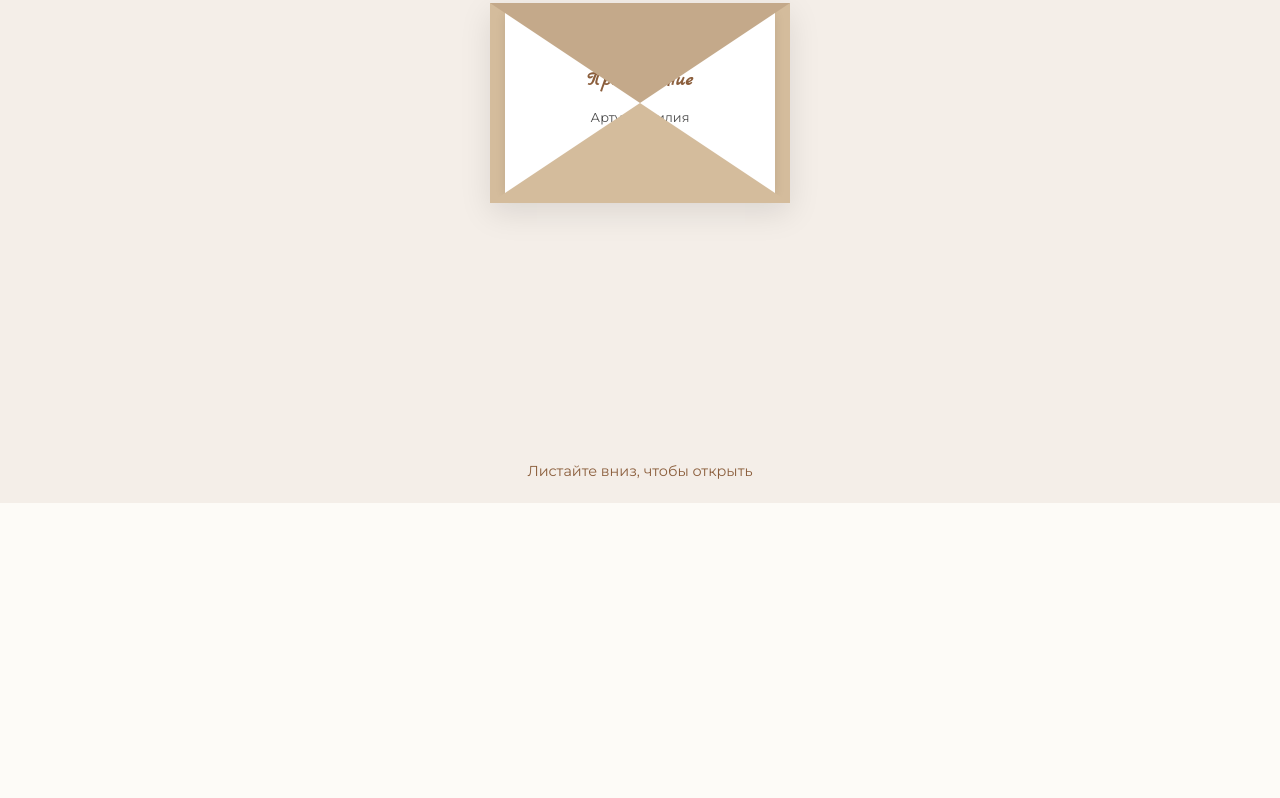
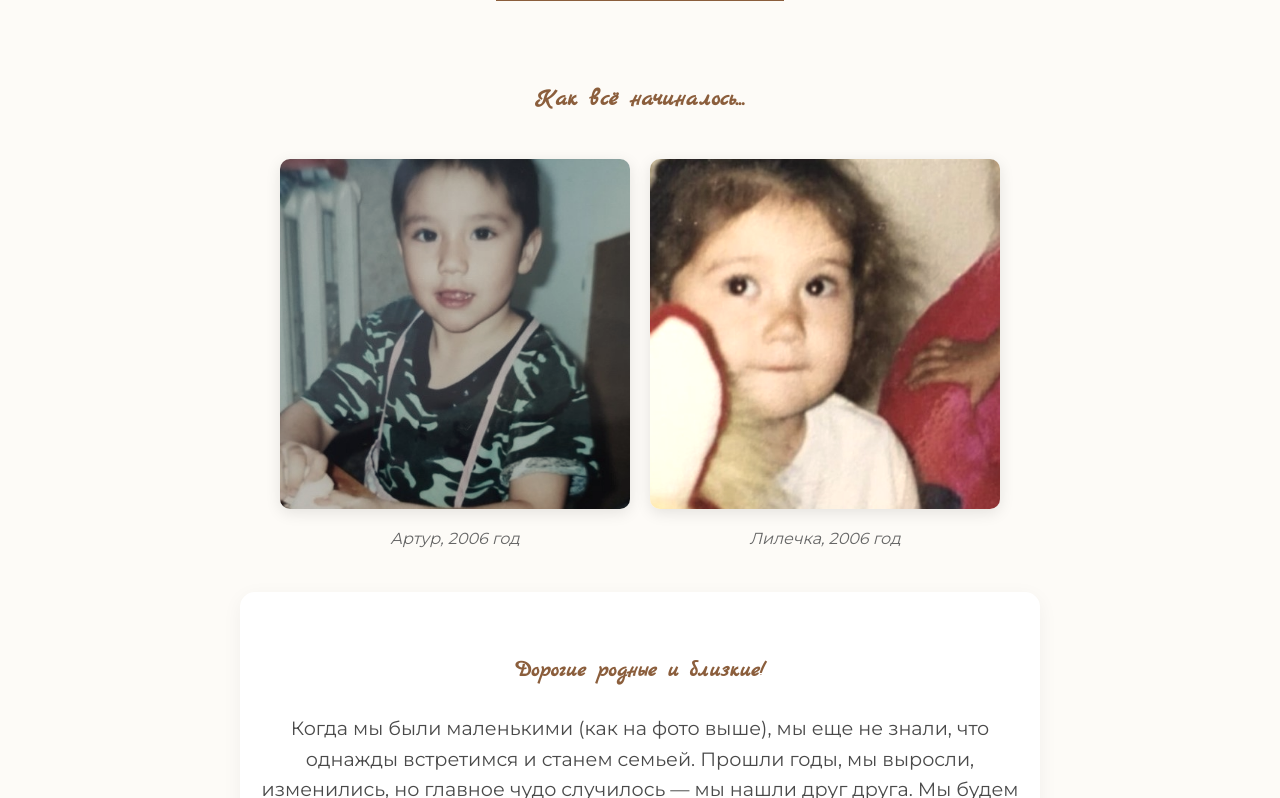
Before and after one commit to Zinatullin76/site, a plain HTML site: page index.html in a window 1280 px wide. Shown: the part 297-1095 px from the top of the page. Drawn offline with nearby package versions, Linux system fonts and the light colour scheme.

Commit message:
Update index.html

```diff
--- a/index.html
+++ b/index.html
@@ -17,7 +17,7 @@
             padding: 0;
             line-height: 1.6;
             text-align: center;
-            overflow-x: hidden;
+            overflow-x: hidden; /* Скрываем полосу прокрутки при вылете анимации */
         }
 
         h1, h2, h3 {
@@ -25,107 +25,20 @@
             color: #8b5e3c;
         }
 
-        /* --- СТИЛИ КОНВЕРТА --- */
-        .envelope-section {
-            height: 100vh;
-            display: flex;
-            justify-content: center;
-            align-items: center;
-            background-color: #f4eee8;
-            perspective: 1000px;
-        }
-
-        .envelope-wrapper {
-            position: relative;
-            width: 300px;
-            height: 200px;
-            background-color: #d4bc9c;
-            box-shadow: 0 10px 30px rgba(0,0,0,0.1);
-        }
-
-        /* Клапан конверта */
-        .envelope-top {
-            position: absolute;
-            top: 0;
-            left: 0;
-            width: 0;
-            height: 0;
-            border-left: 150px solid transparent;
-            border-right: 150px solid transparent;
-            border-top: 100px solid #c4a98a;
-            transform-origin: top;
-            transition: transform 1s ease;
-            z-index: 3;
-        }
-
-        /* Тело конверта (нижняя часть) */
-        .envelope-bottom {
-            position: absolute;
-            bottom: 0;
-            left: 0;
-            width: 0;
-            height: 0;
-            border-left: 150px solid transparent;
-            border-right: 150px solid transparent;
-            border-bottom: 100px solid #d4bc9c;
-            z-index: 4;
-        }
-
-        /* Листок с именами внутри */
-        .letter {
-            position: absolute;
-            bottom: 10px;
-            left: 5%;
-            width: 90%;
-            height: 180px;
-            background: white;
-            transition: transform 1s ease;
-            z-index: 2;
-            display: flex;
-            flex-direction: column;
-            justify-content: center;
-            align-items: center;
-            box-shadow: 0 2px 10px rgba(0,0,0,0.1);
-        }
-
-        /* Анимация при скролле */
-        .opened .envelope-top {
-            transform: rotateX(180deg);
-            z-index: 1;
-        }
-        .opened .letter {
-            transform: translateY(-100px);
-        }
-
-        .scroll-hint {
-            position: absolute;
-            bottom: 20px;
-            font-size: 0.9rem;
-            color: #8b5e3c;
-            animation: bounce 2s infinite;
-        }
-
-        @keyframes bounce {
-            0%, 20%, 50%, 80%, 100% {transform: translateY(0);}
-            40% {transform: translateY(-10px);}
-            60% {transform: translateY(-5px);}
-        }
-        /* --- КОНЕЦ СТИЛЕЙ КОНВЕРТА --- */
-
         .container {
             max-width: 800px;
             margin: 0 auto;
             padding: 20px;
-            opacity: 0; /* Прячем основной контент до открытия */
-            transition: opacity 1.5s ease;
         }
 
-        .show-content {
-            opacity: 1;
+        header {
+            padding: 60px 20px;
         }
 
-        header { padding: 60px 20px; }
-        header h1 { font-size: 3.5rem; margin-bottom: 10px; }
+        header h1 {
+            font-size: 3.5rem;
+            margin-bottom: 10px;
+        }
 
         .date {
             font-size: 1.5rem;
@@ -150,10 +63,13 @@
             flex: 1;
             min-width: 250px;
             max-width: 350px;
-            transition: transform 0.3s ease;
+            transition: transform 0.3s ease; /* Добавили плавность при наведении */
         }
 
-        .photo-card:hover { transform: scale(1.03); }
+        /* Эффект увеличения при наведении мышки */
+        .photo-card:hover {
+            transform: scale(1.03);
+        }
 
         .photo-card img {
             width: 100%;
@@ -162,10 +78,23 @@
             box-shadow: 0 4px 15px rgba(0,0,0,0.1);
         }
 
-        .sepia-effect { height: 350px; filter: sepia(0.3); }
-        .modern-effect { height: 500px; filter: none; }
+        /* Стиль для детских фото (с сепией) */
+        .sepia-effect {
+            height: 350px;
+            filter: sepia(0.3);
+        }
 
-        .caption { margin-top: 10px; font-style: italic; color: #666; }
+        /* Стиль для современных фото (без сепии, пониже) */
+        .modern-effect {
+            height: 500px;
+            filter: none;
+        }
+
+        .caption {
+            margin-top: 10px;
+            font-style: italic;
+            color: #666;
+        }
 
         .invitation-text {
             padding: 40px 20px;
@@ -206,29 +135,20 @@
             margin-top: 20px;
         }
 
-        button:hover { background-color: #6d462b; }
+        button:hover {
+            background-color: #6d462b;
+        }
 
         @media (max-width: 600px) {
             header h1 { font-size: 2.5rem; }
             .childhood-section { flex-direction: column; align-items: center; }
+            .rsvp-form { padding: 20px; }
         }
     </style>
 </head>
 <body>
 
-    <div class="envelope-section" id="envelope-trigger">
-        <div class="envelope-wrapper" id="envelope">
-            <div class="envelope-top"></div>
-            <div class="letter">
-                <h3 style="margin:0; font-size: 1.2rem;">Приглашение</h3>
-                <p style="font-size: 0.8rem;">Артур & Лилия</p>
-            </div>
-            <div class="envelope-bottom"></div>
-        </div>
-        <div class="scroll-hint">Листайте вниз, чтобы открыть</div>
-    </div>
-
-    <div class="container" id="main-content">
+    <div class="container">
 
         <header data-aos="fade-down" data-aos-duration="1000">
             <h1>Артур & Лилия</h1>
@@ -238,44 +158,50 @@
         <section>
             <h2 data-aos="fade-up">Как всё начиналось...</h2>
             <div class="childhood-section">
+
                 <div class="photo-card" data-aos="fade-right" data-aos-delay="100">
                     <img src="Artur.jpg" alt="Жених" class="sepia-effect">
                     <div class="caption">Артур, 2006 год</div>
                 </div>
+
                 <div class="photo-card" data-aos="fade-left" data-aos-delay="300">
                     <img src="liblu.jpg" alt="Невеста" class="sepia-effect">
                     <div class="caption">Лилечка, 2006 год</div>
                 </div>
+
             </div>
         </section>
 
         <section class="invitation-text" data-aos="zoom-in" data-aos-duration="1000">
             <h3>Дорогие родные и близкие!</h3>
             <p>
-                Когда мы были маленькими, мы еще не знали, что однажды встретимся и станем семьей.
-                Мы будем счастливы, если в этот важный день вы будете рядом!<br>
+                Когда мы были маленькими (как на фото выше), мы еще не знали, что однажды встретимся и станем семьей. Прошли годы, мы выросли, изменились, но главное чудо случилось — мы нашли друг друга. Мы будем счастливы, если в этот важный день вы будете рядом!<br>
             </p>
             <p>
-                <strong>Где:</strong> Банкетный зал "Фьюжн", г.Самара, ул. Николаевский проспект, 2<br>
+                <strong>Где:</strong> Банкетный зал "Фьюжн",г.Самара, ул. Николаевский проспект, 2<br>
                 <strong>Сбор гостей:</strong> 16:00
             </p>
         </section>
 
         <section>
-            <h2 data-aos="fade-up">Сегодня мы еще милее...</h2>
+            <h2 data-aos="fade-up">Сегодня мы еще милее, чем 20 лет назад. Все потому что - вместе</h2>
             <div class="childhood-section">
+
                 <div class="photo-card" data-aos="fade-up" data-aos-delay="100">
                     <img src="us.jpg" alt="Мы 1" class="modern-effect">
                 </div>
+
                 <div class="photo-card" data-aos="fade-up" data-aos-delay="300">
                     <img src="us2.jpg" alt="Мы 2" class="modern-effect">
                 </div>
+
             </div>
         </section>
 
         <section class="rsvp-form" id="rsvp" data-aos="flip-up" data-aos-duration="1000">
             <h2>Подтверждение участия</h2>
             <p>Пожалуйста, заполните форму до 1 марта</p>
+
             <form action="https://formspree.io/f/YOUR_FORM_ID" method="POST">
                 <input type="text" name="name" placeholder="Ваши Имя и Фамилия" required>
                 <select name="attendance">
@@ -291,29 +217,15 @@
         <footer>
             <p style="margin-top: 50px; font-size: 0.8rem; color: #999;">С любовью, Артур и Лилечка</p>
         </footer>
+
     </div>
 
     <script src="https://unpkg.com/aos@2.3.1/dist/aos.js"></script>
     <script>
-        // Скрипт для открытия конверта при скролле
-        window.addEventListener('scroll', function() {
-            const envelope = document.getElementById('envelope');
-            const content = document.getElementById('main-content');
-            const scrollPos = window.scrollY;
-
-            if (scrollPos > 50) {
-                envelope.classList.add('opened');
-                content.classList.add('show-content');
-            } else {
-                envelope.classList.remove('opened');
-                content.classList.remove('show-content');
-            }
-        });
-
-        // Запуск анимации AOS
+        // Запуск анимации
         AOS.init({
-            once: true,
-            offset: 100
+            once: true, // Анимация проигрывается только один раз при скролле вниз
+            offset: 100 // Начинать анимацию чуть заранее
         });
     </script>
 </body>
```
